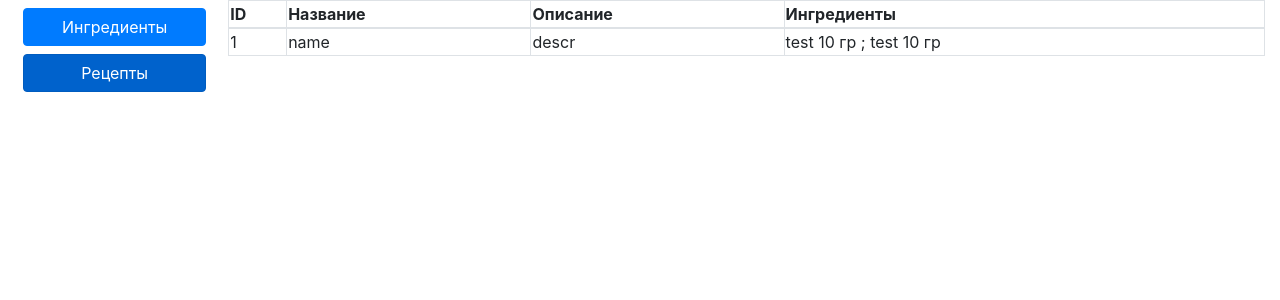
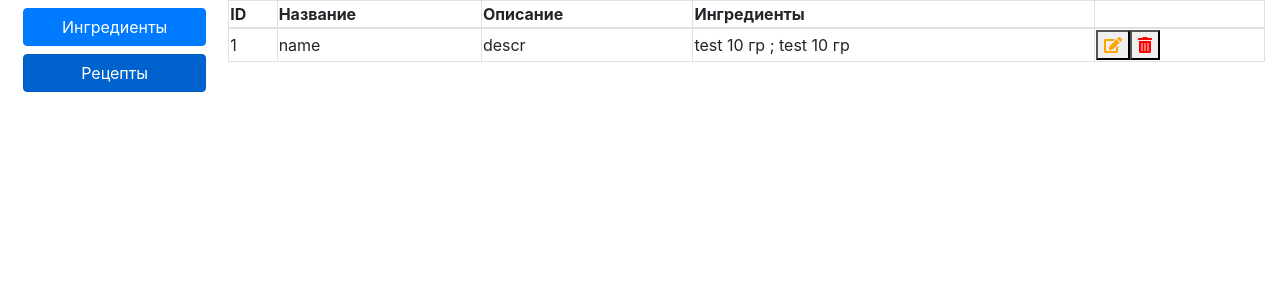
Before and after one commit to da-pofigu-je/da-pofigu-je.github.io, a React (Create React App) app: page /recipes in a window 1280 px wide. Shown: the top 300 px of the page. Built offline with nearby package versions, Linux system fonts and the light colour scheme.

Commit message:
#18 done

```diff
--- a/src/AdminPanel/RecipeList.tsx
+++ b/src/AdminPanel/RecipeList.tsx
@@ -1,9 +1,10 @@
 import React, { Component } from "react";
 import Recipe from "../models/recipe";
-import Ingredient from "../models/ingredient";
 
 export interface IProps {
     recipes: Recipe[];
+    onDelete: (recipe: Recipe) => any;
+    onEdit: (recipe: Recipe) => any;
 }
 
 export default class RecipeList extends Component<IProps, {}> {
@@ -21,24 +22,45 @@ export default class RecipeList extends Component<IProps, {}> {
                         <th>Название</th>
                         <th>Описание</th>
                         <th>Ингредиенты</th>
+                        <th />
                     </tr>
                 </thead>
                 <tbody>{recipes.map((x, i) => this.renderRow(x, i))}</tbody>
             </table>
         );
     }
+
     private renderRow = (recipe: Recipe, index: number) => {
+        const { onEdit } = this.props;
         const ingredientsStr = recipe.ingredients
             .filter(ingredient => ingredient.ingredient !== null)
             .map(ingredient => ingredient.ingredient!.name + " " + ingredient.amount)
             .join(" ; ");
+
         return (
             <tr key={index}>
                 <td>{recipe.id}</td>
                 <td>{recipe.name}</td>
                 <td>{recipe.description}</td>
                 <td>{ingredientsStr}</td>
+                <td>
+                    <button onClick={() => onEdit(recipe)}>
+                        <i className="fas fa-edit" />
+                    </button>
+                    <button onClick={() => this.handleDelete(recipe)}>
+                        <i className="fas fa-trash-alt" />
+                    </button>
+                </td>
             </tr>
         );
     }
+
+    private handleDelete = (recipe: Recipe) => {
+        const ok: boolean = confirm("вы уверены?");
+        if (!ok) {
+            return;
+        }
+
+        this.props.onDelete(recipe);
+    }
 }
--- a/src/AdminPanel/Recipes.tsx
+++ b/src/AdminPanel/Recipes.tsx
@@ -4,41 +4,52 @@ import RecipeList from "./RecipeList";
 
 interface IState {
     recipes: Recipe[];
+    currentRecipe: Recipe | null;
 }
 
 export default class Recipes extends Component<{}, IState> {
-
     constructor(props: {}) {
         super(props);
 
         this.state = {
-            recipes: [{
-                id:1,
-                name:"name",
-                description:"descr",
+            currentRecipe: null,
+            recipes: [
+                {
+                    id: 1,
+                    name: "name",
+                    description: "descr",
                     ingredients: [
                         {
-                        ingredient:{id:1, name:"test"},
-                        amount:"10 гр"
+                            ingredient: { id: 1, name: "test" },
+                            amount: "10 гр"
                         },
                         {
-                        ingredient:{id:1, name:"test"},
-                        amount:"10 гр"
+                            ingredient: { id: 1, name: "test" },
+                            amount: "10 гр"
                         }
-                ],
-
+                    ]
                 }
-            ],
+            ]
         };
     }
 
     public render = () => {
         return (
             <section className="recipes">
-                <RecipeList
-                    recipes={this.state.recipes}
-                />
+                <RecipeList recipes={this.state.recipes} onDelete={this.handleDelete} onEdit={this.handleEdit} />
             </section>
         );
     }
+
+    private handleEdit = (recipe: Recipe) => {
+        this.setState({
+            currentRecipe: recipe
+        });
     }
+
+    private handleDelete = (recipe: Recipe) => {
+        this.setState({
+            recipes: [...this.state.recipes].filter(x => x !== recipe)
+        });
+    }
+}
```
Lines whose indentation alone changed are shown as unchanged.
